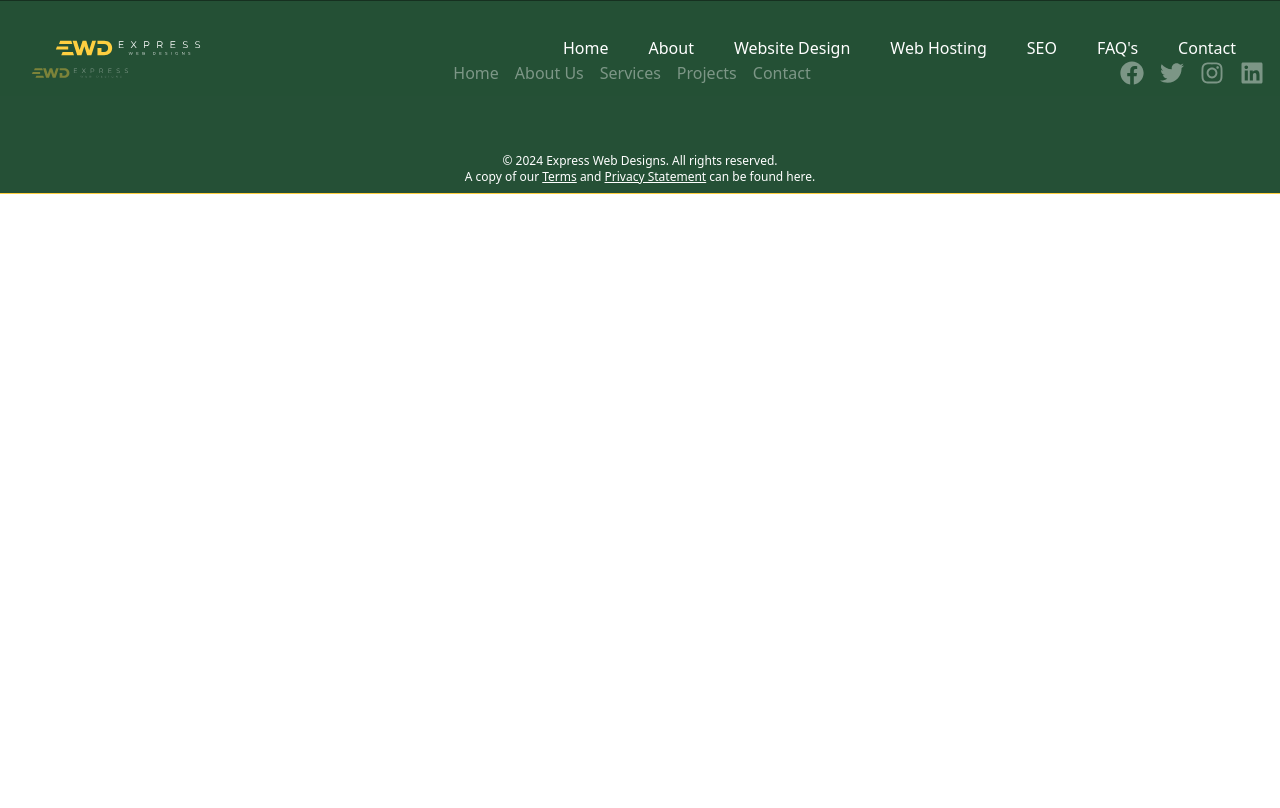
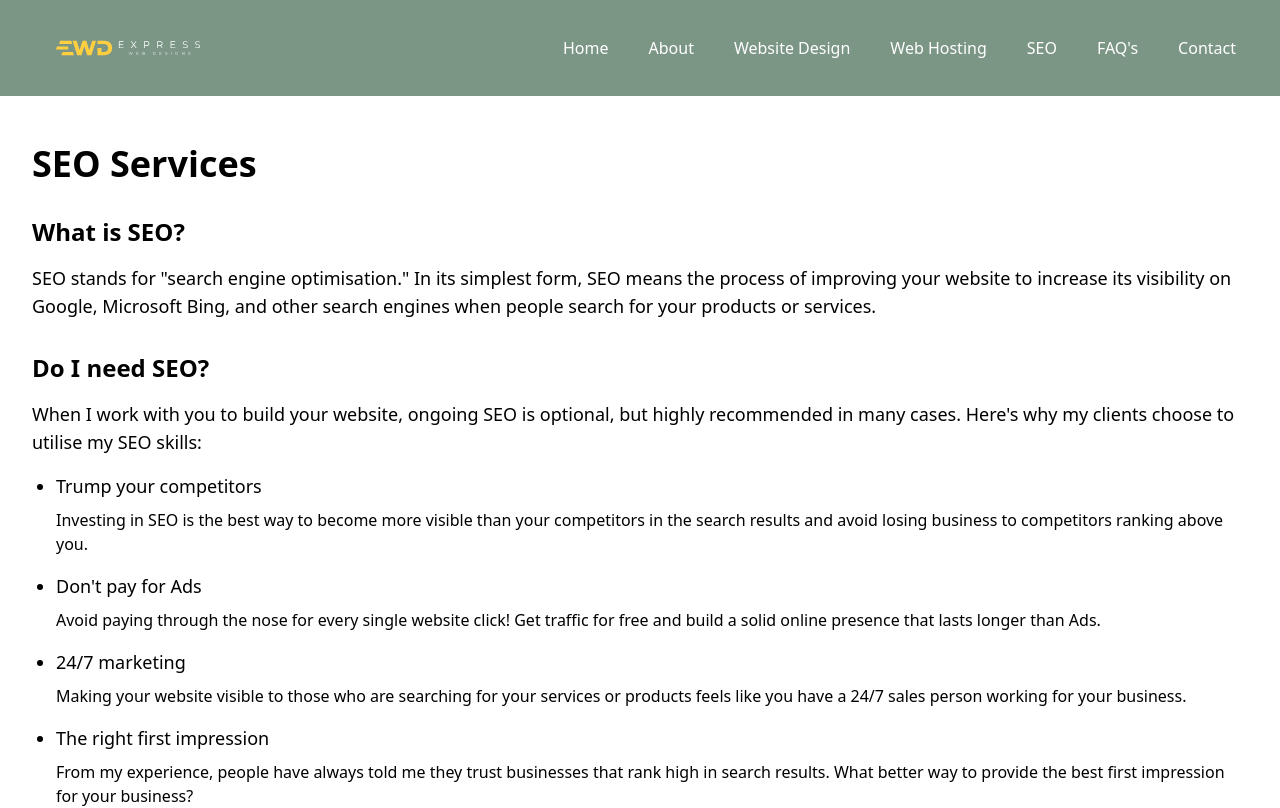
Before and after one commit to jdm1991/final-express, a Next.js app: page /seo in a window 1280 px wide. Shown: the top 808 px of the page. Built offline with nearby package versions, Linux system fonts and the light colour scheme.

Commit message:
Page updates

```diff
--- a/src/app/layout.jsx
+++ b/src/app/layout.jsx
@@ -1,6 +1,6 @@
 import "./styles/globals.css";
-import Header from "./header/Header";
-import Footer from "./footer/Footer";
+import Header from "./header/page";
+import Footer from "./footer/page";
 
 export default function RootLayout({ children }) {
   return (
--- a/src/app/seo/page.jsx
+++ b/src/app/seo/page.jsx
@@ -1,6 +1,61 @@
-export default function seo() {
-    return (
-        <>
-        </>
-    )
+"use client";
+
+import React from "react";
+import Link from "next/link";
+import Image from "next/image";
+import "../styles/globals.css";
+
+export default function SEO() {
+  return (
+    <div className="bg-white text-black">
+      <div className="max-w-7xl mx-auto px-4 sm:px-6 lg:px-8 pt-24">
+        <div className="py-12">
+          <h1 className="text-4xl font-bold mb-8">SEO Services</h1>
+          <div className="mb-8">
+            <h2 className="text-2xl font-bold mb-4">What is SEO?</h2>
+            <p className="text-lg">
+              SEO stands for "search engine optimisation." In its simplest form,
+              SEO means the process of improving your website to increase its
+              visibility on Google, Microsoft Bing, and other search engines
+              when people search for your products or services.
+            </p>
+          </div>
+          <div className="mb-8">
+            <h2 className="text-2xl font-bold mb-4">Do I need SEO?</h2>
+            <p className="text-lg">
+              When I work with you to build your website, ongoing SEO is
+              optional, but highly recommended in many cases. Here's why my
+              clients choose to utilise my SEO skills:
+            </p>
+            <ul className="list-disc pl-6 mt-4">
+              <li className="text-lg">Trump your competitors</li>
+              <p className="text-base mt-2">
+                Investing in SEO is the best way to become more visible than
+                your competitors in the search results and avoid losing business
+                to competitors ranking above you.
+              </p>
+              <li className="text-lg mt-4">Don't pay for Ads</li>
+              <p className="text-base mt-2">
+                Avoid paying through the nose for every single website click!
+                Get traffic for free and build a solid online presence that
+                lasts longer than Ads.
+              </p>
+              <li className="text-lg mt-4">24/7 marketing</li>
+              <p className="text-base mt-2">
+                Making your website visible to those who are searching for your
+                services or products feels like you have a 24/7 sales person
+                working for your business.
+              </p>
+              <li className="text-lg mt-4">The right first impression</li>
+              <p className="text-base mt-2">
+                From my experience, people have always told me they trust
+                businesses that rank high in search results. What better way to
+                provide the best first impression for your business?
+              </p>
+            </ul>
+          </div>
+        </div>
+      </div>
+    </div>
+  );
 }
```
Also changed, not shown: src/app/footer/page.jsx (renamed from src/app/footer/Footer.jsx), src/app/header/page.jsx (renamed from src/app/header/Header.jsx).
